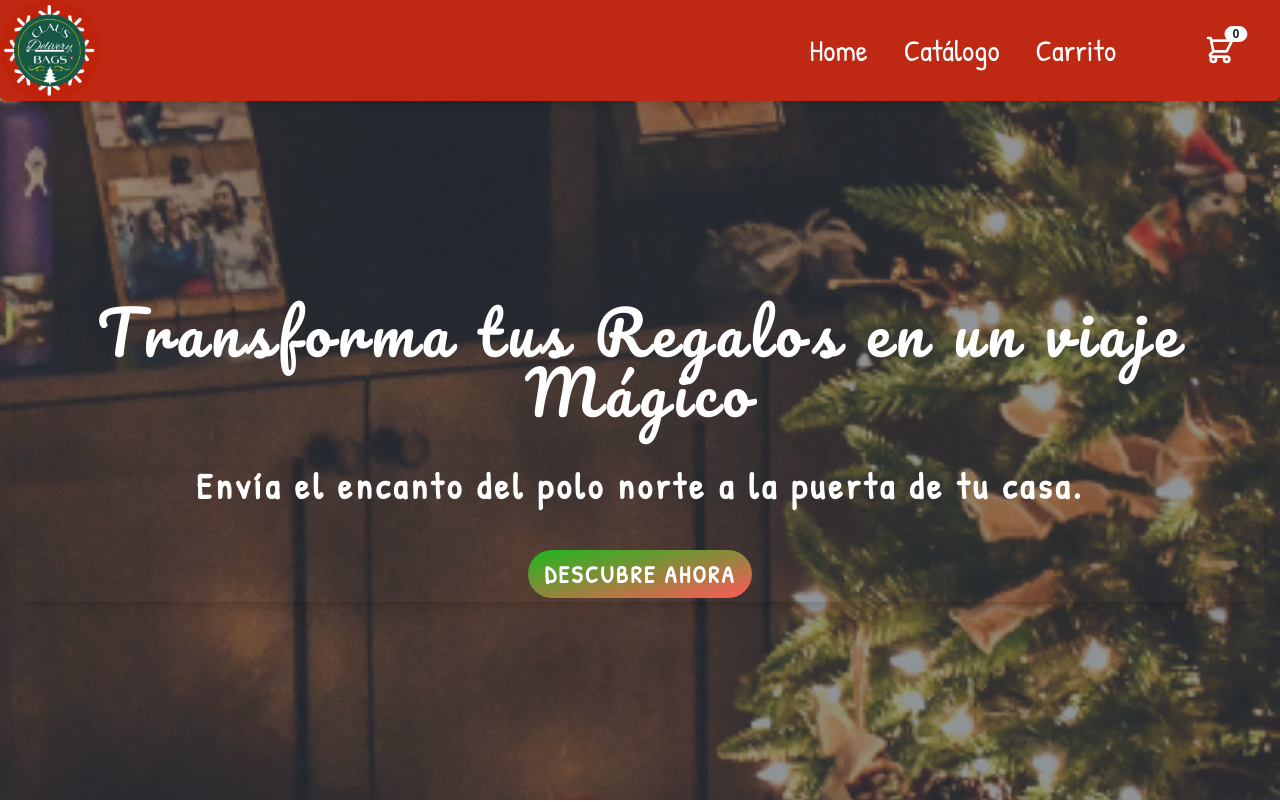
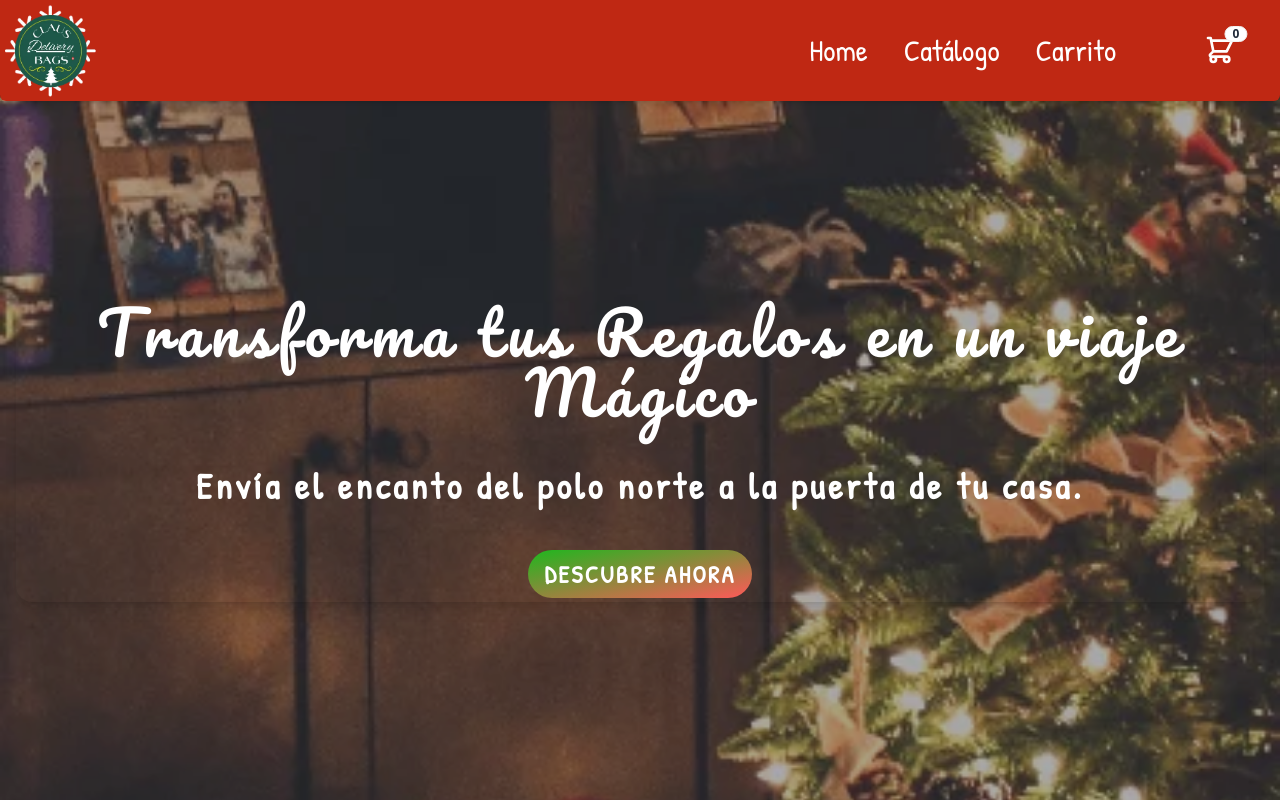
Before and after one commit to arenascode/ClausBags, a website: page index.html in a window 1280 px wide. Shown: the top 802 px of the page. Drawn offline with nearby package versions, Linux system fonts and the light colour scheme; some packages are replaced by stand-ins of ours; a script that the page names is missing; a web font is replaced by a local one.

Commit message:
litle adjusts

```diff
--- a/index.html
+++ b/index.html
@@ -14,6 +14,7 @@
       rel="stylesheet"
     />
     <link rel="stylesheet" href="./src/css/output.css" />
+    <link rel="shortcut icon" href="./src/assets/img/logoClausBags.webp" type="image/x-icon">
     <title>Document</title>
   </head>
   <body class="bg-base-100">
@@ -23,7 +24,7 @@
     >
       <div class="logo w-[100px] rounded-full mr-auto">
         <img
-          src="./src/assets/img/logo.png"
+          src="./src/assets/img/logoClausBags.webp"
           alt=""
           class="object-contain rounded-full w-max h-auto"
         />
@@ -89,7 +90,7 @@
     </nav>
     <main class="">
       <div id="bannerHome" class="bannerHome hero min-h-[100svh] pt-[6.3rem]">
-        <div class="hero-overlay bg-opacity-50"></div>
+        <div class="hero-overlay bg-opacity-40"></div>
         <div class="hero-content text-center text-neutral-content">
           <div
             class="h-[max] p-1 text-white rounded-2xl shadow-lg bg-opacity-80 flex flex-col gap-1 items-center"
--- a/src/css/input.css
+++ b/src/css/input.css
@@ -37,7 +37,7 @@ figcaption {
 }
 /** Home Section */
 .bannerHome {
-  background-image: url("../assets/img/heroHome2.png");
+  background-image: url("../assets/img/Hero.webp");
 }
 h1 {
   font-family: var(--title-font);
```
Also changed, not shown: src/assets/img/Hero.webp (added), src/assets/img/heroHome.png (deleted), src/assets/img/heroHome2.png (deleted), src/assets/img/logoClausBags.webp (added), src/css/output.css, 2 other files.
